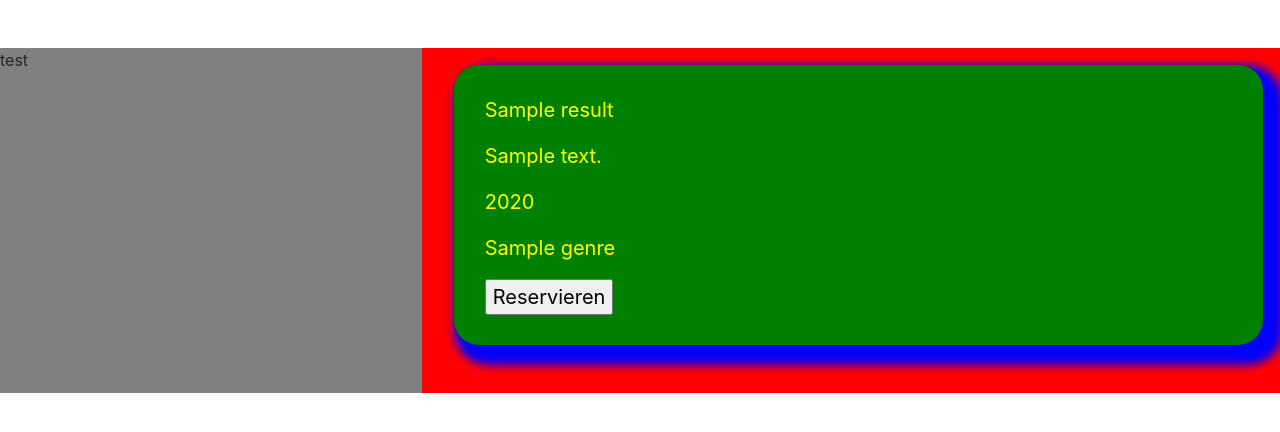
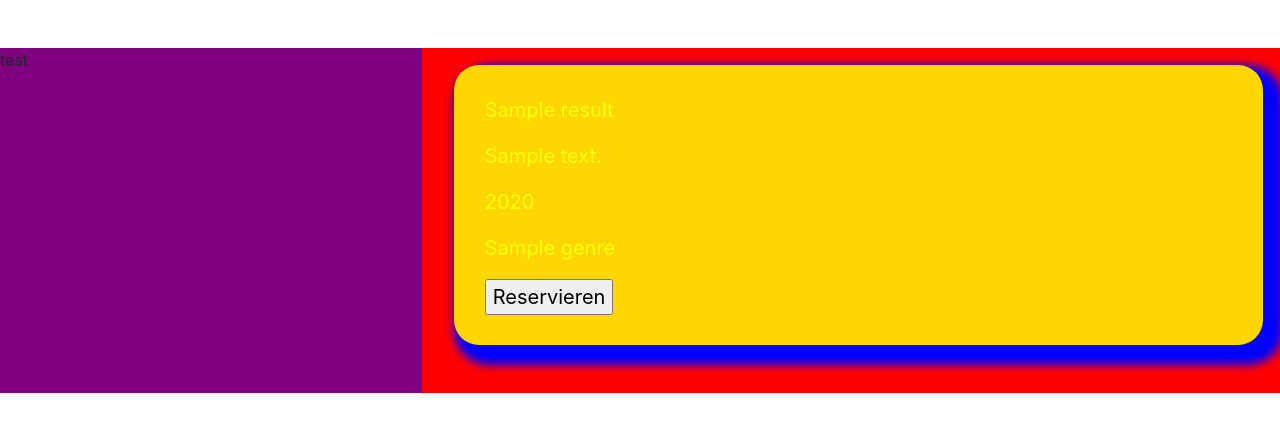
Before and after one commit to michelleisibach/hautbois, a CodeIgniter app: the page made by application/views/homeView.php in a window 1280 px wide. Shown: the top 432 px of the page. Run offline with CodeIgniter, Linux system fonts and the light colour scheme; the template is opened without the code that fills it: most values are stand-ins (such as "Sample title", 1, 10 or a date in 2020).

Commit message:
Update style.css

```diff
--- a/assets/css/style.css
+++ b/assets/css/style.css
@@ -3,7 +3,7 @@ body {
 }
 
 .col-4 {
-    background-color: grey;
+    background-color: purple;
 }
 
 .col-8 {
@@ -11,7 +11,7 @@ body {
 }
 
 .movie {
-    background-color: green;
+    background-color: gold;
     font-size: 20px;
     margin-right: 2%;
     margin-top: 2%;
```
